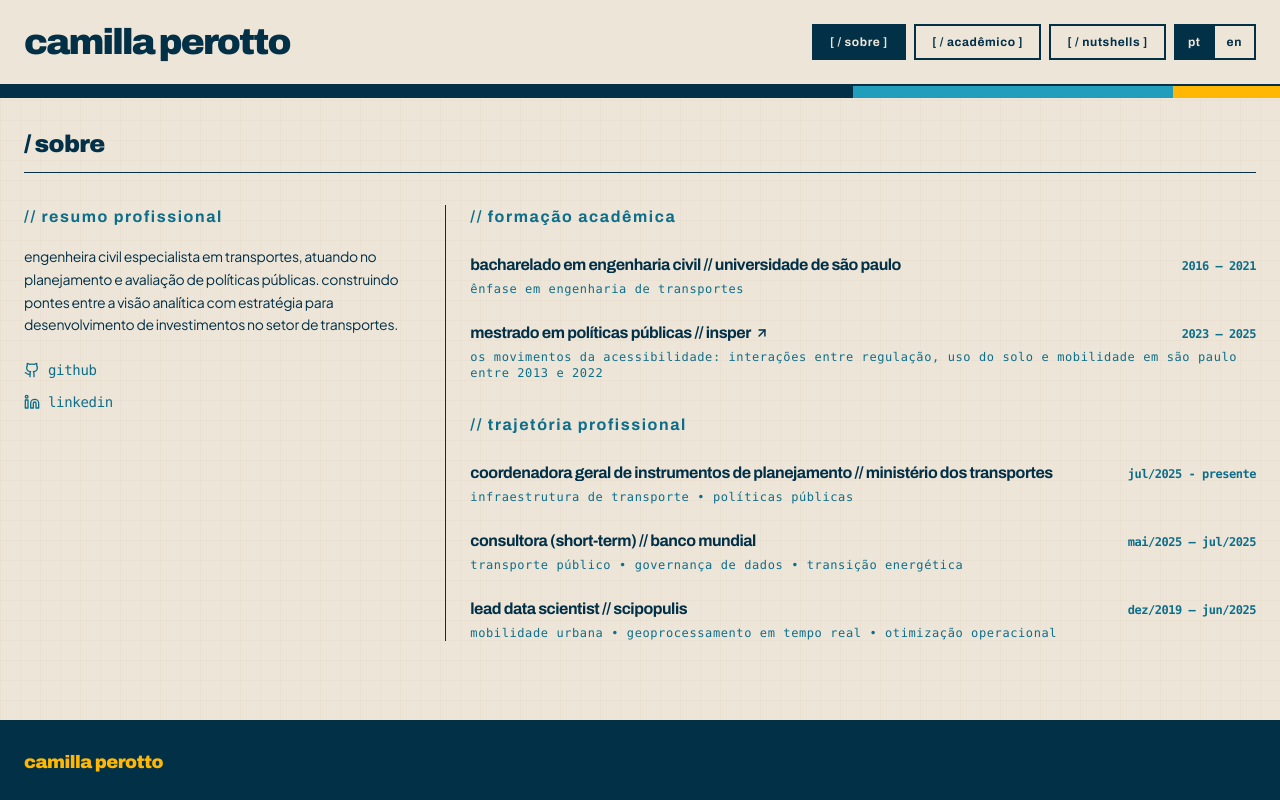
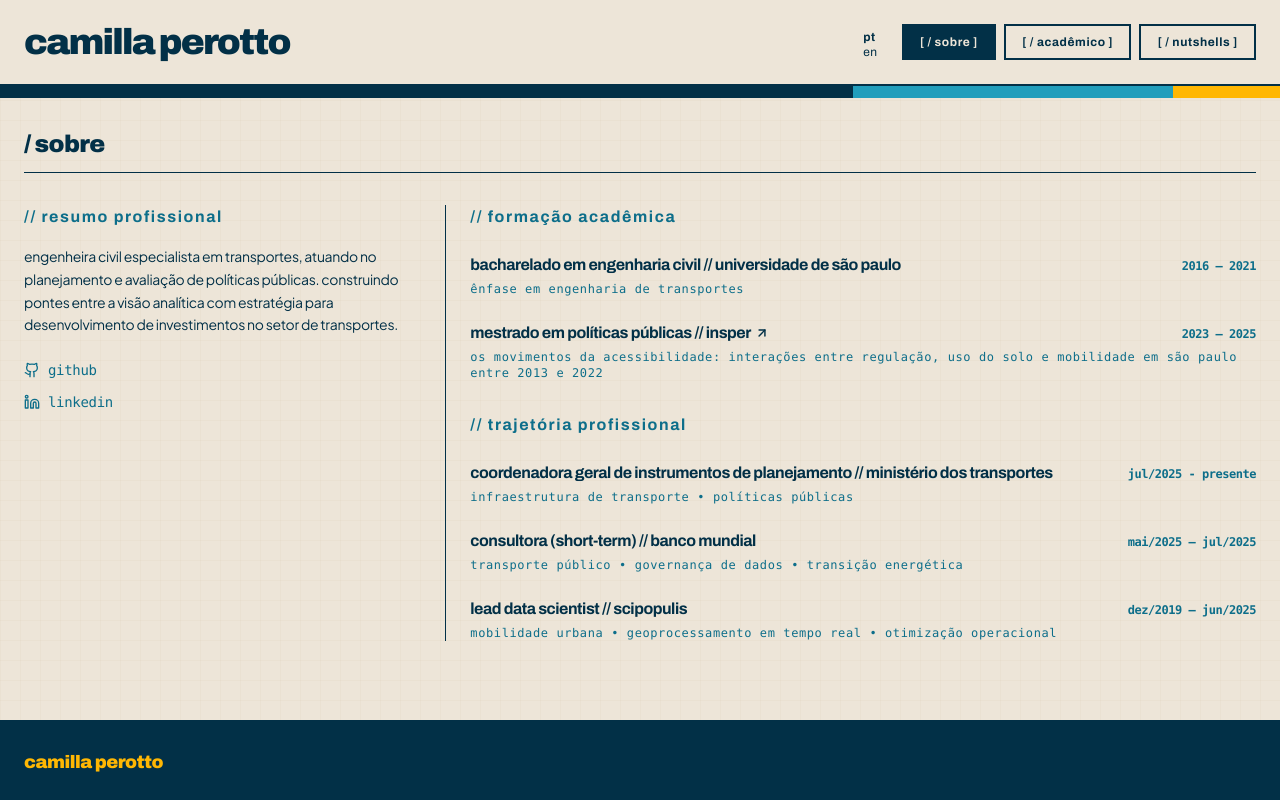
Before and after one commit to cperotto/me, a React (Vite) app: page / in a window 1280 px wide. Built offline with nearby package versions, Linux system fonts and the light colour scheme.

Commit message:
language swicher review

```diff
--- a/src/components/Header.tsx
+++ b/src/components/Header.tsx
@@ -19,9 +19,11 @@ const Header = forwardRef<HTMLDivElement>(function Header(_props, ref) {
               camilla perotto
             </h1>
           </div>
+          <div className="ml-auto pr-[calc(8vw/12-2.5rem)]">
+            <LanguageSwitcher />
+          </div>
           <div className="flex flex-wrap items-end gap-2">
             <Nav />
-            <LanguageSwitcher />
           </div>
         </div>
       </header>
--- a/src/components/LanguageSwitcher.tsx
+++ b/src/components/LanguageSwitcher.tsx
@@ -2,9 +2,6 @@ import { useTranslation } from 'react-i18next'
 
 const LANGS = ['pt', 'en'] as const
 const STORAGE_KEY = 'lang'
-
-const btn =
-  'square-btn px-3 py-2 text-xs font-bold tracking-wider border-ink text-ink'
 
 export default function LanguageSwitcher() {
   const { i18n } = useTranslation()
@@ -16,21 +13,21 @@ export default function LanguageSwitcher() {
   }
 
   return (
-    <div className="flex border-2 border-ink">
-      {LANGS.map((lang, idx) => (
+    <span className="flex flex-col items-start text-xs tracking-wider leading-tight">
+      {LANGS.map((lang) => (
         <button
           key={lang}
           onClick={() => set(lang)}
           aria-label={`switch to ${lang}`}
           className={
             current === lang
-              ? `${btn} active ${idx > 0 ? 'border-l-2' : ''}`
-              : `${btn} ${idx > 0 ? 'border-l-2' : ''}`
+              ? 'font-bold text-ink'
+              : 'font-normal text-ink/30 hover:text-ink/60 transition-colors'
           }
         >
           {lang}
         </button>
       ))}
-    </div>
+    </span>
   )
 }
--- a/src/components/Nav.tsx
+++ b/src/components/Nav.tsx
@@ -14,7 +14,7 @@ export default function Nav() {
   ]
 
   return (
-    <nav id="menu-grelha" className="flex flex-wrap gap-2">
+    <nav id="menu-grelha" className="flex flex-wrap items-center gap-2">
       {items.map(({ to, label, end }) => (
         <NavLink
           key={to}
```
